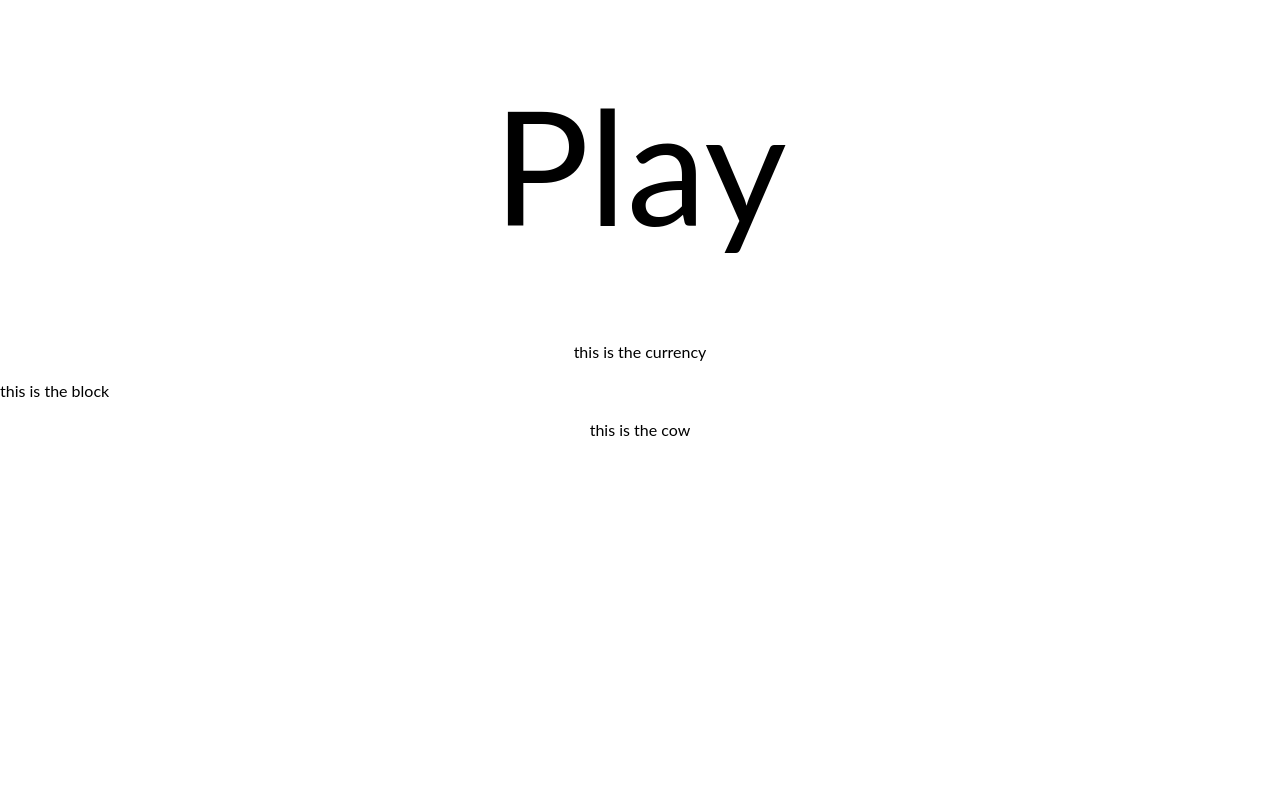
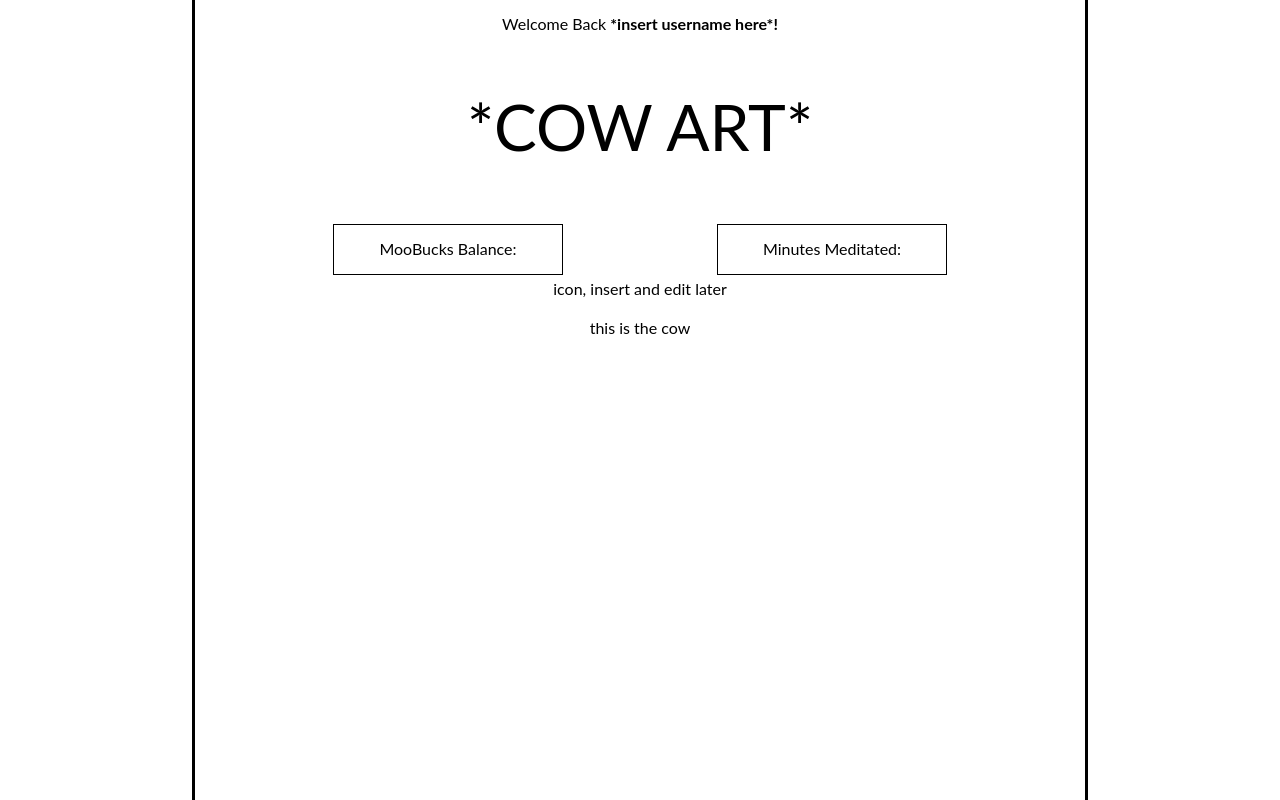
Before and after one commit to SyrJair/CIS454, a Vue app in the folder frontend/: page /main in a window 1280 px wide. Built offline with nearby package versions, Linux system fonts and the light colour scheme.

Commit message:
borders, new icons, improved layout v1

```diff
--- a/frontend/src/views/MainPage.vue
+++ b/frontend/src/views/MainPage.vue
@@ -1,29 +1,40 @@
 <template>
+    <div class="content-container"> <!-- new code for border -->
+        <!-- new code: Welcome text -->
+        <div id="welcome-section">Welcome Back <span class="user-name">*insert username here*!</span></div> <!-- new code -->
+
         <div id="play-button-section">
-        <h1 id="play-button">Play</h1>
+            <h1 id="play-button">*COW ART*</h1>
         </div>
-    <div class="currency">this is the currency</div>
+
+        <!-- new code: MooBucks and Minutes boxes -->
+        <div class="info-boxes"> <!-- new code -->
+            <div class="currency-box">MooBucks Balance:</div> <!-- new code -->
+            <div class="minutes-box">Minutes Meditated:</div> <!-- new code -->
+        </div> <!-- new code -->
+
         <div class="expandable-menu-section">
-        <div>this is the block</div>
+            <div>icon, insert and edit later</div>
             <ul class="menu">
                 <li>Meditate</li>
                 <li>Store</li>
             </ul>
         </div>
+
         <div class="cow">
             this is the cow
         </div>
+    </div>
 </template>
 <script>
-
     //function removeButton()
     //{ tbd on this one
-    // document.getElementById("play-button-section").style.display="None"; // idk why this thing is displaying blue all of a sudden?
+    // document.getElementById("play-button-section").style.display="None";
     //}
 </script>
 <style>
     #play-button-section {
-        font-size: 5em;
+        font-size: 2em;
         text-align: center;
         width: 50vw;
         margin: 0 auto;
@@ -44,4 +55,57 @@
         text-align: center;
         margin: 10px 0; /* added code, push later in class - Adds consistent styling for currency and cow sections */
     }
+
+    .content-container { /* new code for border */
+        position: relative;
+        margin: 0 auto;
+        padding: 0 20%; /* Adjusts the padding to ensure the center area is larger. */
+        text-align: center; /* new code - Ensure everything in content-container is centered */
+    }
+
+    .content-container::before,
+    .content-container::after { /* new code for border */
+        content: "";
+        position: fixed;
+        top: 0;
+        bottom: 0;
+        width: 3px; /* Width of the divider lines */
+        background-color: #000;
+    }
+
+    .content-container::before { /* new code for border */
+        left: 15%; /* Adjust this value to control distance from the left border */
+    }
+
+    .content-container::after { /* new code for border */
+        right: 15%; /* Adjust this value to control distance from the right border */
+    }
+
+    /* new code: Style for Welcome section */
+    #welcome-section {
+        position: relative; /* Fix the welcome section at the top */
+        top: 0; /* new code */
+        left: 0;
+        right: 0;
+        z-index: 1000; /* Ensure it's above other content */
+        background-color: #fff; /* Background color for visibility */
+        padding: 10px 0; /* new code - Add some padding */
+    }
+
+    .user-name {
+        font-weight: bold; /* new code - Make the user name bold */
+    }
+
+    /* new code: Style for MooBucks and Minutes boxes */
+    .info-boxes {
+        display: flex;
+        justify-content: space-around; /* new code - Distribute boxes evenly */
+        margin-top: 20px; /* new code - Add some margin to the top */
+    }
+
+    .currency-box, .minutes-box {
+        padding: 10px;
+        border: 1px solid #000; /* new code - Add border for boxes */
+        flex-basis: 30%; /* new code - Define the base width for flex items */
+    }
 </style>
```
Lines whose indentation alone changed are shown as unchanged.
